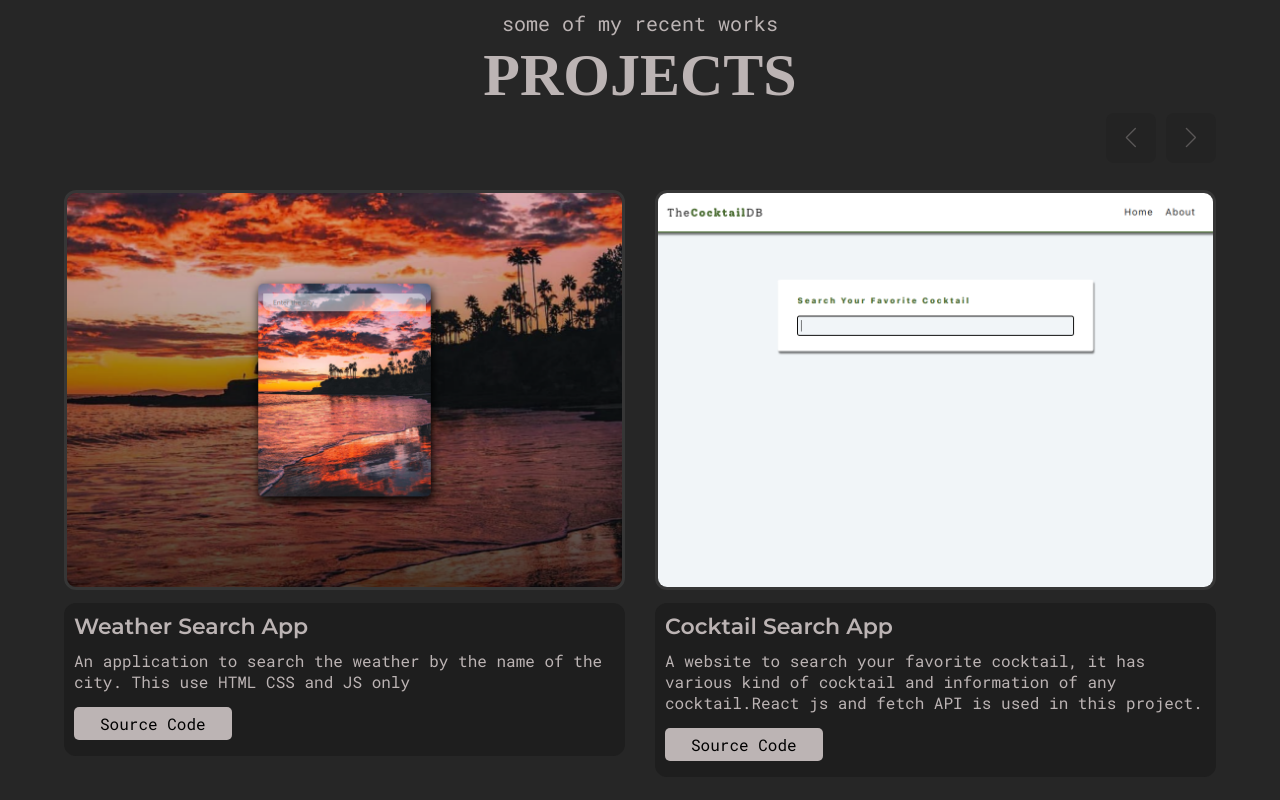
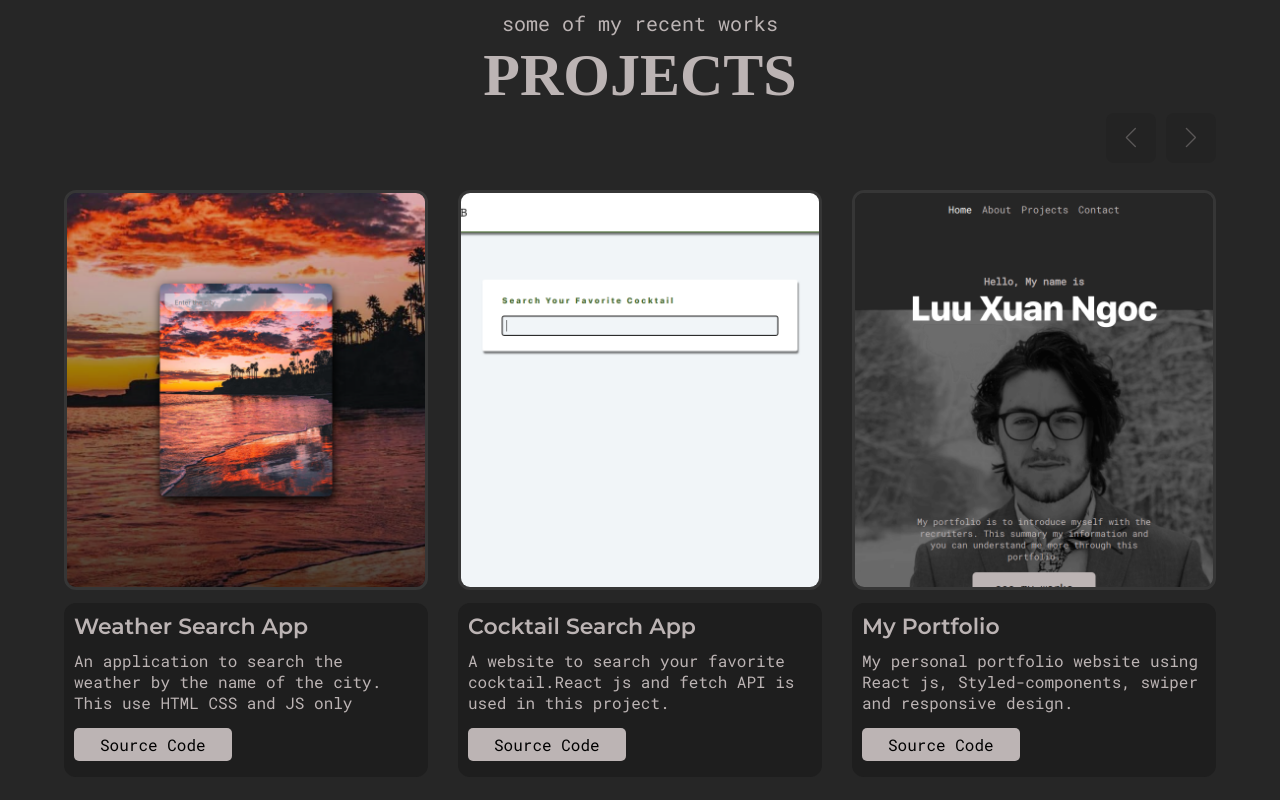
Before and after one commit to ngocluudev/My-portfolio, a React (Create React App) app: page / in a window 1280 px wide. Shown: the part 2015-2815 px from the top of the page. Built offline with nearby package versions, Linux system fonts and the light colour scheme; a web font is replaced by a local one.

Commit message:
add project

```diff
--- a/src/assets/data/projects.js
+++ b/src/assets/data/projects.js
@@ -1,5 +1,6 @@
 import WeatherAppImg from '../images/weather-app.png';
 import cocktailImg from '../images/cocktailImg.png';
+import PortfolioImg from '../images/portfolioImg.png';
 
 const projects = [
   {
@@ -15,11 +16,20 @@ const projects = [
     id: 2,
     name: 'Cocktail Search App',
     desc:
-      'A website to search your favorite cocktail, it has various kind of cocktail and information of any cocktail.React js and fetch API is used in this project. ',
+      'A website to search your favorite cocktail.React js and fetch API is used in this project. ',
     img: cocktailImg,
     link: 'https://cocktail-search-app.vercel.app/',
     source: 'https://github.com/ngocluudev/react-project',
   },
+  {
+    id: 3,
+    name: 'My Portfolio',
+    desc:
+      'My personal portfolio website using React js, Styled-components, swiper and responsive design.  ',
+    img: PortfolioImg,
+    link: 'https://ngocluu-portfolio.vercel.app/',
+    source: 'https://github.com/ngocluudev/My-portfolio',
+  },
 ];
 
 export default projects;
--- a/src/components/ProjectSection.js
+++ b/src/components/ProjectSection.js
@@ -70,10 +70,10 @@ export default function ProjectSection() {
                 slidesPerView: 1,
               },
               768: {
-                slidesPerView: 1,
+                slidesPerView: 2,
               },
               1200: {
-                slidesPerView: 2,
+                slidesPerView: 3,
               },
             }}
           >
```
Also changed, not shown: src/assets/images/portfolioImg.png (added).
